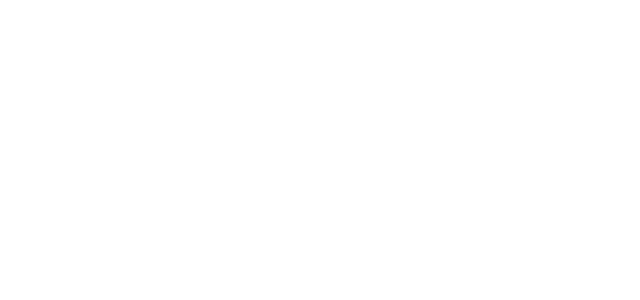
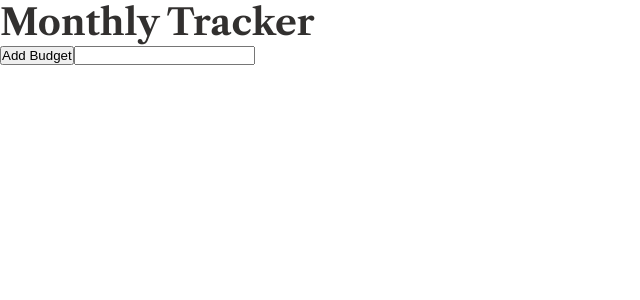
Before and after one commit to dimple-dhawan/wealthwise, a React (Create React App) app in the folder client/: page / in a window 1280 px wide. Shown: the top 300 px of the page, without its empty margins (0-640 px from the left). Built offline with nearby package versions, Linux system fonts and the light colour scheme.

Commit message:
start main page

```diff
--- a/client/package.json
+++ b/client/package.json
@@ -8,7 +8,9 @@
     "@testing-library/user-event": "^13.5.0",
     "react": "^18.3.1",
     "react-dom": "^18.3.1",
+    "react-router-dom": "^6.23.1",
     "react-scripts": "5.0.1",
+    "sass": "^1.77.4",
     "web-vitals": "^2.1.4"
   },
   "scripts": {
--- a/client/src/App.jsx
+++ b/client/src/App.jsx
@@ -1,9 +1,12 @@
 import './App.css';
+import Main from './pages/Main/Main';
 
 function App() {
   return (
-    <div className="App">
-    </div>
+    <>
+    <Main />
+
+    </>
   );
 }
 
--- a/client/src/pages/main/main.jsx
+++ b/client/src/pages/main/main.jsx
@@ -0,0 +1,19 @@
+import './Main.scss';
+
+
+
+export default function Main () {
+
+    return (
+        <main>
+        <h1 className='header-main'>Monthly Tracker</h1>
+        <form action="submit" className='form'>
+            <button className='form__button'>Add Budget</button>
+            <input type="text" className='form__input' />
+        </form>
+        <div></div>
+        </main>
+
+
+    )
+}
--- a/client/src/pages/main/main.scss
+++ b/client/src/pages/main/main.scss
@@ -0,0 +1,8 @@
+@use '../../styles/global';
+@use '../../styles/mixins';
+@use '../../styles/tipography';
+
+.header-main {
+    font-family: 'LibreCaslon';
+    font-size: 2.25rem;
+}
--- /dev/null
+++ b/client/src/styles/_global.scss
@@ -0,0 +1,14 @@
+@use './mixins' as *;
+@use './tipography' as *;
+
+* {
+    margin: 0;
+    padding: 0;
+    box-sizing: border-box;
+}
+
+body {
+    @include font;
+    font-size: 1rem;
+    color: #32302F;
+}
--- /dev/null
+++ b/client/src/styles/_mixins.scss
@@ -0,0 +1,28 @@
+@mixin h1 {
+    font-family: 'LibreCaslon';
+    font-size: 2.25rem;
+}
+
+@mixin button {
+    width: 11.8125rem;
+    height: 2.5625rem;
+    background-color: #32302F;
+    color: white;
+    font-family: 'LibreCaslon';
+}
+
+@mixin font {
+    font-family: 'LibreCaslon', 'Helvetica', 'Sans';
+}
+
+@mixin p-font {
+    @include font;
+    font-size: 1.5rem;
+    color: #32302F;
+}
+
+@mixin details-font {
+    @include font;
+    font-size: 1.5rem;
+    color:  #32302F;
+}
--- /dev/null
+++ b/client/src/styles/_tipography.scss
@@ -0,0 +1,20 @@
+@font-face {
+    font-family:'LibreCaslon';
+    src: url(../assets/fonts/Libre_Caslon_Text/LibreCaslonText-Regular.ttf) format('truetype');
+    font-weight: 400;
+    font-style: normal;
+}
+
+@font-face {
+    font-family:'LibreCaslon';
+    src: url(../assets/fonts/Libre_Caslon_Text/LibreCaslonText-Bold.ttf) format('truetype');
+    font-weight: 600;
+    font-style: normal;
+}
+
+@font-face {
+    font-family:'LibreCaslon';
+    src: url(../assets/fonts/Libre_Caslon_Text/LibreCaslonText-Italic.ttf) format('truetype');
+    font-weight: 400;
+    font-style: italic;
+}
--- a/client/styles/_global.scss
+++ /dev/null
@@ -1,14 +0,0 @@
-@use './mixins';
-@use './tipography';
-
-* {
-    margin: 0;
-    padding: 0;
-    box-sizing: border-box;
-}
-
-body {
-    @include font;
-    font-size: 1rem;
-    color: #32302F;
-}
--- a/client/styles/_tipography.scss
+++ /dev/null
@@ -1,22 +0,0 @@
-@font-face {
-    font-family:'LibreCaslon';
-    src: url(../assets/fonts/Libre_Caslon_Text/LibreCaslonText-Regular.ttf) format('truetype');
-    font-weight: 400;
-    font-style: normal;
-}
-
-@font-face {
-    font-family:'LibreCaslon';
-    src: url(../assets/fonts/Libre_Caslon_Text/LibreCaslonText-Bold.ttf) format('truetype');
-    font-weight: 600;
-    font-style: normal;
-}
-
-@font-face {
-    font-family:'LibreCaslon';
-    src: url(../assets/fonts/Libre_Caslon_Text/LibreCaslonText-Italic.ttf) format('truetype');
-    font-weight: 400;
-    font-style: italic;
-}
-
-$primary-font: 'LibreCaslon';
```
Also changed, not shown: client/styles/_mixins.scss (deleted, +0 -29 lines), 1 other file (tests, documents, lock files or other folders).
